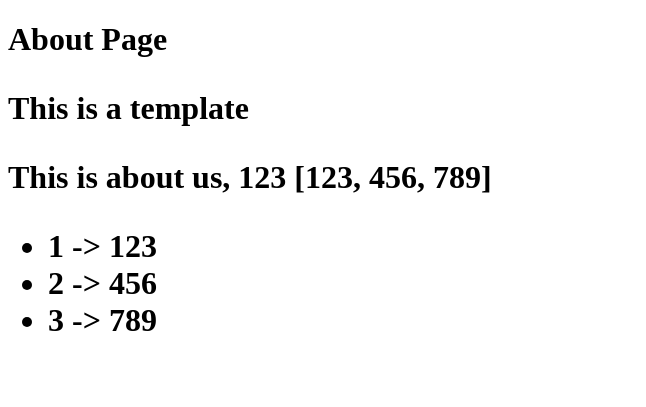
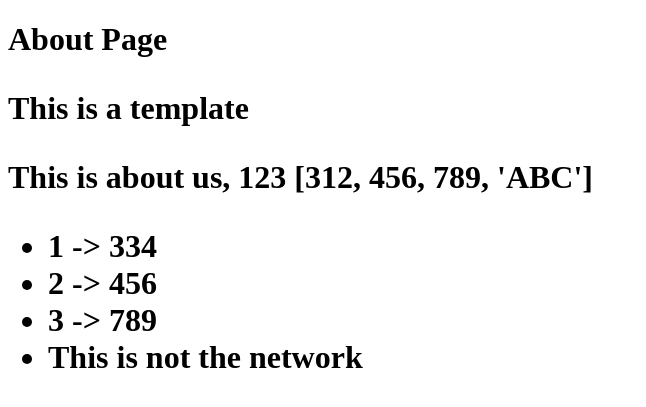
Before and after one commit to claudimf/try_django, a Django app: page /about/ in a window 1280 px wide. Shown: the part 70-477 px from the top of the page, without its empty margins (0-646 px from the left). Run offline with Django 3.2, Linux system fonts and the light colour scheme.

Commit message:
Makes class '19 - Using Conditions in a Template'

```diff
--- a/pages/views.py
+++ b/pages/views.py
@@ -15,7 +15,7 @@ def about_view(request, *args, **kwargs):
     my_context = {
         "my_text": "This is about us",
         "my_number": 123,
-        "my_list": [123, 456, 789]
+        "my_list": [312, 456, 789, "ABC"]
     }
     return render(request, "about.html", my_context)
 
--- a/templates/about.html
+++ b/templates/about.html
@@ -10,8 +10,14 @@
 </p>
 
 <ul>
-    {% for my_sub_item in my_list %}
-        <li>{{ forloop.counter}} -> {{ my_sub_item }}</li>
+    {% for abc in my_list %}
+        {% if abc == 312 %}
+            <li>{{ forloop.counter}} -> {{ abc|add:22 }}</li>
+        {% elif abc == "ABC" %}
+            <li>This is not the network</li>
+        {% else %}
+            <li>{{ forloop.counter}} -> {{ abc }}</li>
+        {% endif %}
     {% endfor%}
 </ul>
 {% endblock%}
```
